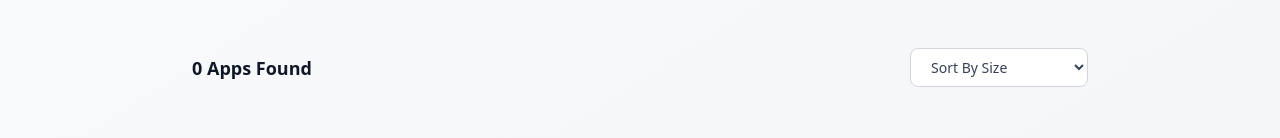
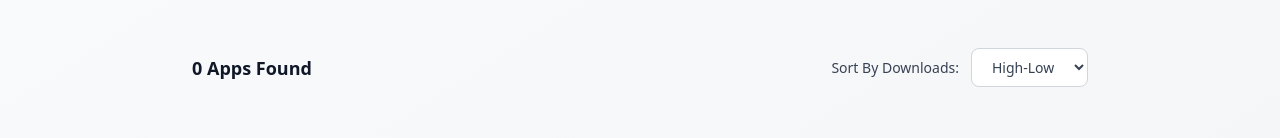
Before and after one commit to mhmasum1/hero-apps, a React (Vite) app: page /installation in a window 1280 px wide. Shown: the part 197-335 px from the top of the page. Built offline with nearby package versions, Linux system fonts and the light colour scheme.

Commit message:
added installation section sorting algorithm

```diff
--- a/src/components/Installation/Installation.jsx
+++ b/src/components/Installation/Installation.jsx
@@ -5,7 +5,7 @@ import toast, { Toaster } from "react-hot-toast";
 const Installation = () => {
     // all installed apps rakhar jonne state create korbo
     const [installedApps, setInstalledApps] = useState([]);
-    const [sortBy, setSortBy] = useState("size");
+    const [downloadOrder, setDownloadOrder] = useState("desc"); // 🔹 default High-Low
 
     // jokhn component ta load hobe
     useEffect(() => {
@@ -47,10 +47,10 @@ const Installation = () => {
 
     // Sorting
     const sortedApps = [...installedApps].sort((a, b) => {
-        if (sortBy === "size") return b.size - a.size;
-        if (sortBy === "rating") return b.ratingAvg - a.ratingAvg;
-        if (sortBy === "downloads") return b.downloads - a.downloads;
-        return 0;
+        // High-Low or Low-High
+        return downloadOrder === "desc"
+            ? b.downloads - a.downloads
+            : a.downloads - b.downloads;
     });
 
     return (
@@ -70,15 +70,21 @@ const Installation = () => {
                     <div className="text-lg font-semibold text-gray-900">
                         {sortedApps.length} Apps Found
                     </div>
-                    <select
-                        value={sortBy}
-                        onChange={(e) => setSortBy(e.target.value)}
-                        className="px-4 py-2 border border-gray-300 rounded-lg bg-white text-gray-700 text-sm focus:outline-none focus:ring-2 focus:ring-emerald-500 cursor-pointer"
-                    >
-                        <option value="size">Sort By Size</option>
-                        <option value="rating">Sort By Rating</option>
-                        <option value="downloads">Sort By Downloads</option>
-                    </select>
+
+                    {/*  Sorting*/}
+                    <div className="flex gap-3 items-center">
+                        <label className="text-sm font-medium text-gray-700">
+                            Sort By Downloads:
+                        </label>
+                        <select
+                            value={downloadOrder}
+                            onChange={(e) => setDownloadOrder(e.target.value)}
+                            className="px-4 py-2 border border-gray-300 rounded-lg bg-white text-gray-700 text-sm focus:outline-none focus:ring-2 focus:ring-emerald-500 cursor-pointer"
+                        >
+                            <option value="desc">High-Low</option>
+                            <option value="asc">Low-High</option>
+                        </select>
+                    </div>
                 </div>
 
                 {sortedApps.length === 0 ? (
@@ -97,7 +103,6 @@ const Installation = () => {
                                     alt={app.title}
                                     className="w-20 h-20 rounded-2xl object-cover"
                                 />
-
 
                                 <div className="flex-1">
                                     <h3 className="text-lg font-semibold text-gray-900 mb-2">
@@ -121,7 +126,6 @@ const Installation = () => {
                                     </div>
                                 </div>
 
-
                                 <button
                                     onClick={() => handleUninstall(app.id, app.title)}
                                     className="px-6 py-2.5 bg-emerald-500 hover:bg-emerald-600 text-white font-medium rounded-lg transition-colors duration-200 flex-shrink-0"
```
